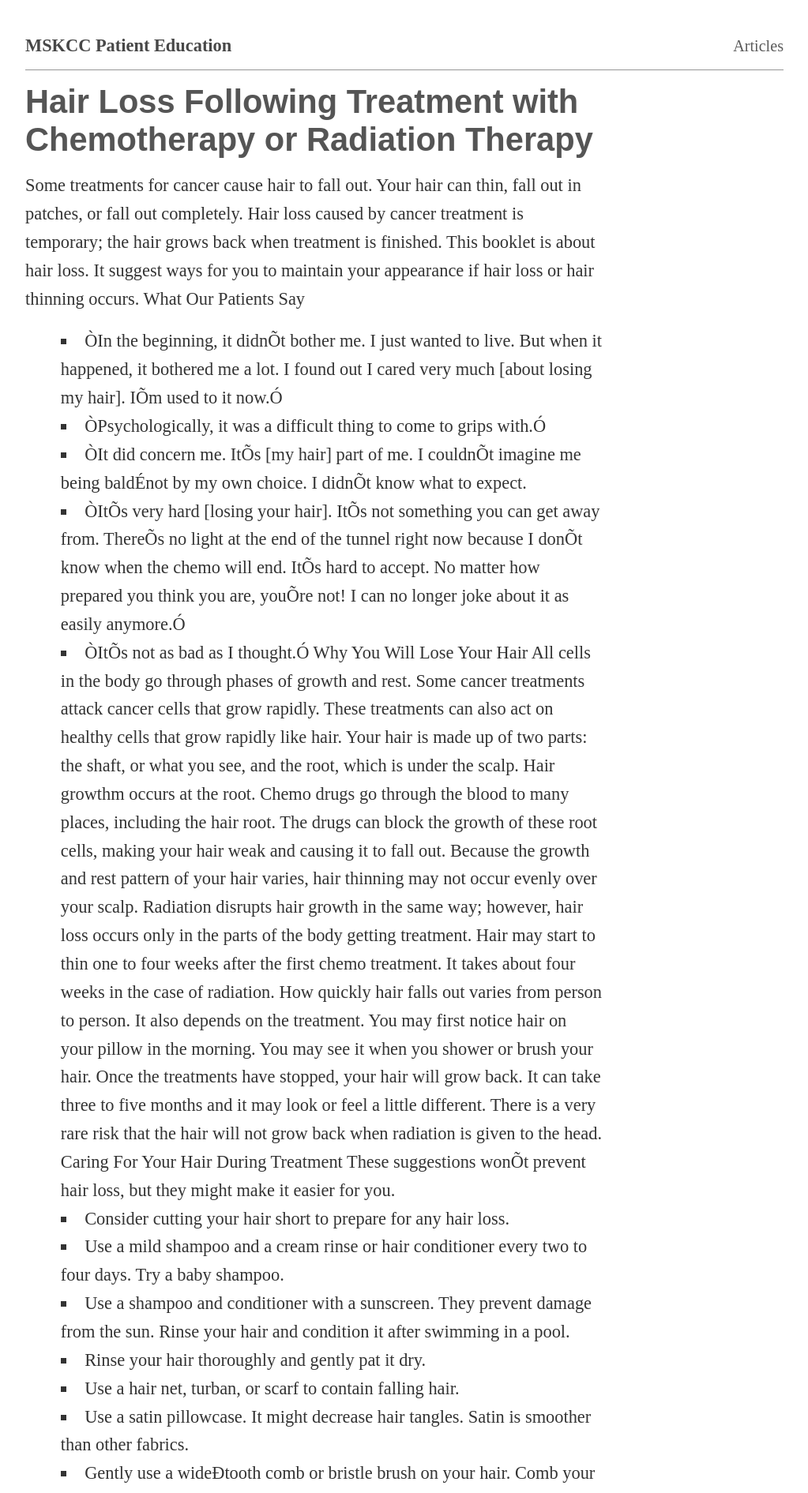
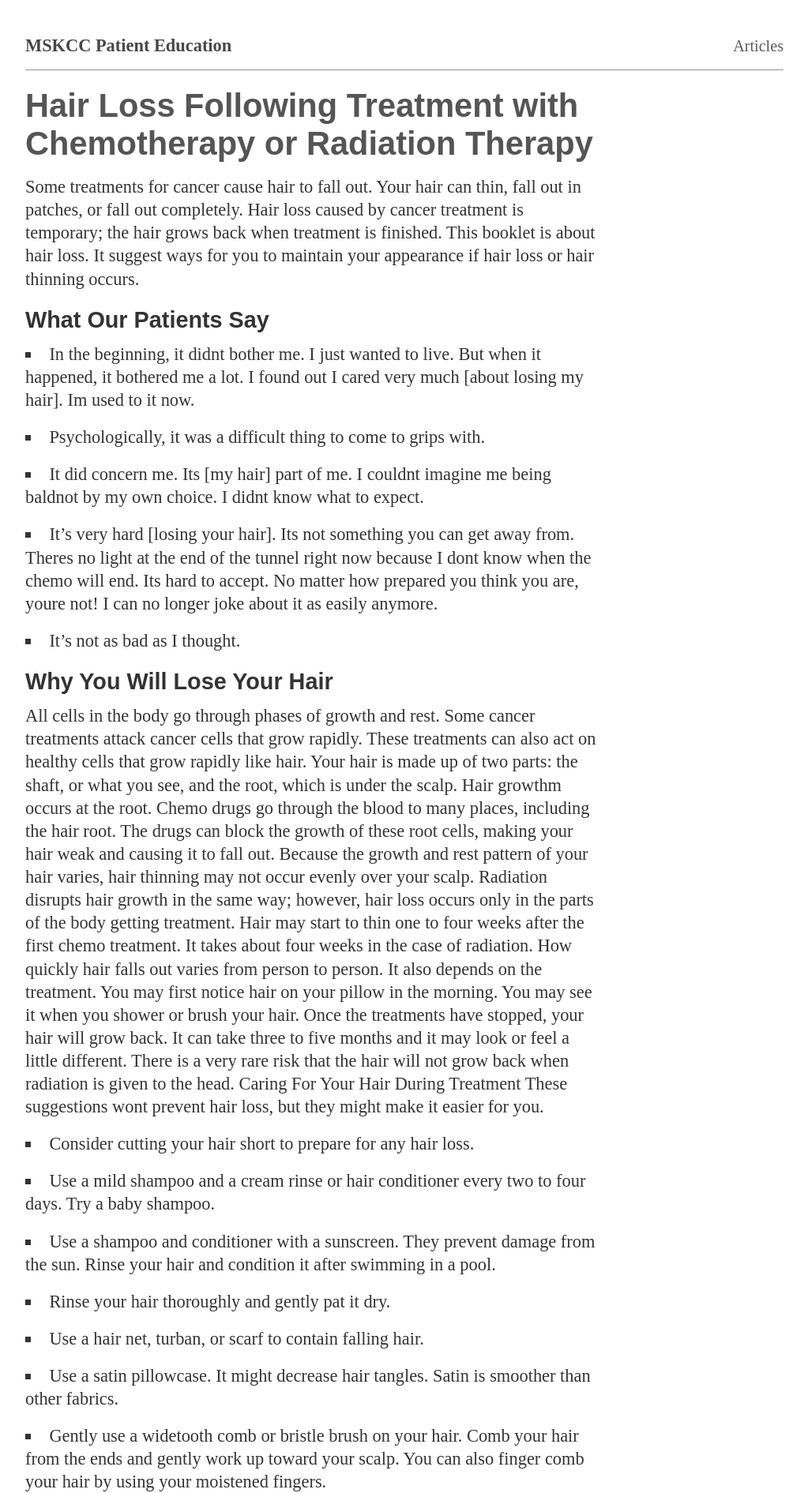
Before and after one commit to mskccpatiented/contentaudit, a Jekyll site: the page built from _posts/2012-10-29-hair-loss-following-treatment-with-chemotherapy-or-radiation-therapy-07.24.12.md, in a window 1280 px wide. Shown: the top 1891 px of the page at 79% size, without its empty margins (128-1151 px from the left). Built offline with Jekyll 4.4.1, drawn with Linux system fonts in a browser that asks for light colours; Markdown is read by kramdown in place of the engine named in the settings; some of the changed text lies outside the part shown.

```diff
--- a/_includes/posts_collate
+++ b/_includes/posts_collate
@@ -30,7 +30,8 @@ Usage:
       <ul id="all_articles">
     {% endif %}
 
-    <li><div id="status" class="{{ post.status}}">{{ post.status}}</div> <a href="{{ BASE_PATH }}{{ post.url }}" class="article_title">{{ post.title }}</a></li>
+    <li><div class="status {{ post.status}}">{{ post.status}}</div>
+    <div class="article_path"><a href="{{ BASE_PATH }}{{ post.url }}">{{ post.title }}</a></div></li>
 
     {% if forloop.last %}
       </ul>
--- a/_posts/2012-10-29-hair-loss-following-treatment-with-chemotherapy-or-radiation-therapy-07.24.12.md
+++ b/_posts/2012-10-29-hair-loss-following-treatment-with-chemotherapy-or-radiation-therapy-07.24.12.md
@@ -5,62 +5,77 @@ comments: true
 layout: default
 categories: [articles]
 tags: []
-status: unformatted
+status: formatted
 date: 29-10-2012
 ---
 Some treatments for cancer cause hair to fall out. Your hair can thin, fall out in patches, or fall out completely. Hair loss caused by cancer treatment is temporary; the hair grows back when treatment is finished.
 This booklet is about hair loss. It suggest ways for you to maintain your appearance if hair loss or hair thinning occurs.
-What Our Patients Say
-* ÒIn the beginning, it didnÕt bother me. I just wanted to live. But when it happened, it bothered me a lot. I found out I cared very much [about losing my hair]. IÕm used to it now.Ó
-* ÒPsychologically, it was a difficult thing to come to grips with.Ó
-* ÒIt did concern me. ItÕs [my hair] part of me. I couldnÕt imagine me being baldÉnot by my own choice. I didnÕt know what to expect.
-*  ÒItÕs very hard [losing your hair]. ItÕs not something you can get away from. ThereÕs no light at the end of the tunnel right now because I donÕt know when the chemo will end. ItÕs hard to accept. No matter how prepared you think you are, youÕre not! I can no longer joke about it as easily anymore.Ó
-* ÒItÕs not as bad as I thought.Ó
-Why You Will Lose Your Hair
+
+### What Our Patients Say
+
+* In the beginning, it didnt bother me. I just wanted to live. But when it happened, it bothered me a lot. I found out I cared very much [about losing my hair]. Im used to it now.
+* Psychologically, it was a difficult thing to come to grips with.
+* It did concern me. Its [my hair] part of me. I couldnt imagine me being baldnot by my own choice. I didnt know what to expect.
+* It's very hard [losing your hair]. Its not something you can get away from. Theres no light at the end of the tunnel right now because I dont know when the chemo will end. Its hard to accept. No matter how prepared you think you are, youre not! I can no longer joke about it as easily anymore.
+* It's not as bad as I thought.
+
+### Why You Will Lose Your Hair
 All cells in the body go through phases of growth and rest. Some cancer treatments attack cancer cells that grow rapidly. These treatments can also act on healthy cells that grow rapidly like hair. Your hair is made up of two parts: the shaft, or what you see, and the root, which is under the scalp. Hair growthm occurs at the root. Chemo drugs go through the blood to many places, including the hair root. The drugs can block the growth of these root cells, making your hair weak and causing it to fall out. Because the growth and rest pattern of your hair varies, hair thinning may not occur evenly over your scalp. Radiation disrupts hair growth in the same way; however, hair loss occurs only in the parts of the body getting treatment.
 Hair may start to thin one to four weeks after the first chemo treatment. It takes about four weeks in the case of radiation. How quickly hair falls out varies from person to person. It also depends on the treatment. You may first notice hair on your pillow in the morning. You may see it when you shower or brush your hair. Once the treatments have stopped, your hair will grow back. It can take three to five months and it may look or feel a little different. There is a very rare risk that the hair will not grow back when radiation is given to the head.
 Caring For Your Hair During Treatment
-These suggestions wonÕt prevent hair loss, but they might make it easier for you.
+These suggestions wont prevent hair loss, but they might make it easier for you.
+
 * Consider cutting your hair short to prepare for any hair loss.
 * Use a mild shampoo and a cream rinse or hair conditioner every two to four days. Try a baby shampoo.
 * Use a shampoo and conditioner with a sunscreen. They prevent damage from the sun. Rinse your hair and condition it after swimming in a pool.
 * Rinse your hair thoroughly and gently pat it dry.
 * Use a hair net, turban, or scarf to contain falling hair.
 * Use a satin pillowcase. It might decrease hair tangles. Satin is smoother than other fabrics.
-* Gently use a wideÐtooth comb or bristle brush on your hair. Comb your hair from the ends and gently work up toward your scalp. You can also ÒfingerÓ comb your hair by using your moistened fingers.
+* Gently use a widetooth comb or bristle brush on your hair. Comb your hair from the ends and gently work up toward your scalp. You can also finger comb your hair by using your moistened fingers.
 * Tell your hairdresser that you are receiving chemo. He or she can recommend gentle products.
 * If you have lost all your hair, keep your head covered in the summer. This prevents sunburn. Use a sunscreen on your scalp if you do not cover your head.
 * In the winter, cover your head with a hat, scarf, turban, or wig to prevent heat loss.
+
 Do not use the following on your hair. They may be too harsh or pull or tug on your hair.
-* Hair spray, coloring, dye, bleach, or permanents (ÒpermÓ)
+
+* Hair spray, coloring, dye, bleach, or permanents (perm)
 * Clips, barrettes, bobby pins, and scrunchies
 * Braids, corn rows, pony tails
 * Hair dryers, curlers, or curling irons
 * Rubber bathing or swimming caps
-Hairpieces
+
+### Hairpieces
 If you want to wear a wig, try to get it before your hair falls out. This way, you can match your hair color and style. If you have already had hair loss, bring a photo of your usual hair style and a lock of hair with you when you go to buy a wig. This will help you find one that looks like your hair did before your treatment started.
 When shopping for a wig, you may want to check prices in more than one store. The price and quality can be different. Ask your nurse or social worker for places to go. You can also call American Cancer Society for information. Your hairdresser may also be a good resource. A wig should:
+
 * Fit properly and comfortably.
 * Match your hair color.
 * Match your hair style.
 * Be easy to care for.
-When you try on a wig, ask for privacy. Many stores have Òtry-onÓ rooms. The salesperson may be trained to help you pick the best wig.
+
+When you try on a wig, ask for privacy. Many stores have try-on rooms. The salesperson may be trained to help you pick the best wig.
 You may want to start wearing your wig as soon as your hair begins to thin. As your hair gets thinner, you may need to have the wig adjusted to make it fit better.
-Custom-Made (expensive)
+
+#### Custom-Made (expensive)
 This is a wig designed just for you. It is made by hand. Varying amounts of hair are put into the wig one strand at a time.
 A mold is taken of your head so that the fit looks natural. Three visits are usually needed. One is for measuring. The others are to fit the wig, and have you check the color and styling.
 Customized Ready-Made (moderately expensive)
 These can be human hair, synthetic blends, or some of both. They are made in standard sizes, but can be fixed to fit. The wig can be styled to look more like your own hair.
-Ready-Made Stock (inexpensive)
+
+#### Ready-Made Stock (inexpensive)
 Stock wigs are usually made of stretch material in one-size fits all. The salesperson can show you how to comb it. If you buy a ready-made wig, you can wear it home the same day.
 The Area Hairpiece
 If you lose hair in only one area, a hairpiece might be better than a wig. It is made to blend in when combed into your own hair. An area hairpiece can be made in any size, color, or shape you want.
-The Fashion Hairpiece
-The fashion wig can be any hairstyle. Whatever you want can be made into this type of hairpiece. It can change your look or style at a momentÕs notice.
-Insurance
+
+#### The Fashion Hairpiece
+The fashion wig can be any hairstyle. Whatever you want can be made into this type of hairpiece. It can change your look or style at a moments notice.
+
+### Insurance
 Your health insurance may cover the cost of your wig or hair piece. The doctor must write a prescription first. Check with your insurance plan to see how much they will pay.
 If you have to pay for the wig yourself, you might be able to take the cost off your taxes. Check with your tax adviser. You can also call the American Cancer Society to see if they can give you a wig.
-Scarves, Turbans, and Hats
+
+### Scarves, Turbans, and Hats
 Scarves and turbans can be attractive and fashionable. They help hold hair that is falling out and also hide a bald scalp. Scarves made from silk may easily slide off your head. A scarf made of a cotton blend may be more comfortable. Turbans are sold in many drug stores. Some even have a small amount of hair at the forehead. They come in lots of colors and textures. Some patients have found it useful to use a wig, a scarf, and a turban at different times. Hats worn with or without scarves can also be attractive and comfortable.
-Look GoodÉFeel Better
-Make-up can make you look good and feel better during cancer treatment. That is what is behind the Look GoodÉFeel Better Program. It teaches you how to put on make-up when your skin color has changed or you have lost your eyebrows or eyelashes. To learn more, call your local American Cancer Society or call 1-800-395-LOOK.
+
+### Look GoodFeel Better
+Make-up can make you look good and feel better during cancer treatment. That is what is behind the Look GoodFeel Better Program. It teaches you how to put on make-up when your skin color has changed or you have lost your eyebrows or eyelashes. To learn more, call your local American Cancer Society or call 1-800-395-LOOK.
--- a/s/s.css
+++ b/s/s.css
@@ -49,6 +49,12 @@ table {
 }
 
 /* ---------- TYPE[CAST] ---------- */
+
+body{
+font-family: serif;
+font-size: 20px/22px;
+}
+
 blockquote, blockquote p, p blockquote{
 margin-bottom: 1em;
 font-weight: 400;
@@ -62,7 +68,7 @@ h2 {
 font-style: normal;
 letter-spacing: 0px;
 line-height: 1.15em;
-margin-top: 0em;
+margin-top: 0.5em;
 margin-bottom: 0.4em;
 font-weight: 600;
 font-family: sans-serif;
@@ -76,7 +82,7 @@ font-weight: 600;
 font-family:  sans-serif;
 font-size: 1.8em;
 text-transform: none;
-margin-bottom: 0.4em;
+margin: 0.8em 0 0.5em 0;
 color: rgba(51, 51, 51, 1.00);
 }
 
@@ -86,24 +92,24 @@ font-weight: 600;
 font-family:  sans-serif;
 font-size: 1.4em;
 text-transform: none;
-margin-bottom: 0.4em;
+margin: 0.8em 0 0.5em 0;
 color: rgba(51, 51, 51, 1.00);
 }
 
-li{
-text-indent: 0em;
-margin-left:2em;
-list-style: square inside;
+.content ul{
+
+}
+
+.content ul li, .content ol li{
+margin-bottom:1em;
+list-style:square inside;
 font-style: normal;
 font-weight: 400;
 font-family: serif;
 font-size: 1.4em;
-line-height: 1.6em;
+margin-bottom: 0.8em;
+line-height: 1.3em;
 color: rgba(51, 51, 51, 1.00);
-}
-
-ul, ol{
-margin-bottom:1em;
 }
 
 p {
@@ -113,7 +119,7 @@ font-weight: 400;
 font-family: serif;
 font-size: 1.4em;
 margin-bottom: 0.8em;
-line-height: 1.6em;
+line-height: 1.3em;
 color: rgba(51, 51, 51, 1.00);
 }
 
@@ -139,16 +145,15 @@ font-weight:bold;
 
 /*-- Article List Page, Status--*/
 
-#status{
+.status{
 font-family:helvetica, sans-serif;
-font-size:0.6em;
-padding:3px;
+padding:0.75em;
+font-size:1em;
+color:#666666;
 text-transform:uppercase;
 float:left;
-width:100px;
+width:120px;
 text-align:center;
--moz-border-radius: 10px;
-border-radius: 10px;
 }
 
 .formatted{
@@ -158,19 +163,21 @@ background:#A8C090;
 background:#F0C0A8;
 }
 
+.article_path{
+font-family:helvetica, sans-serif;
+padding:0.75em;
+font-size:1em;
+color:#666666;
+float:left;
+width:80%;
+}
+
 #all_articles li{
 clear:both;
-list-style:none;
-margin:1em 0 0 1em;
+padding-top:0.5em;
 }
 
-.article_title{
-font-size:0.75em;
-width:100%;
-padding:3px;
-margin-left:10px;
-text-decoration:none;
-font-family:helvetica, sans-serif;
+a.article_title{
 }
 
 a{
@@ -247,6 +254,22 @@ margin-left:2em;
 font-style:italic;
 }
 
+
+text-indent: 0em;
+margin-left:2em;
+list-style: square inside;
+
+
+
+
+
+/* ----- ------*/
+article{
+margin:1em 0 2em 0;
+border-bottom:1px solid rgba(150, 150, 150, 1.00);
+}
+
+
 .youhere{
 border-bottom:5px solid black;
 }
@@ -257,23 +280,6 @@ border-bottom:3px solid black;
 
 footer ul li a{
 }
-
-
-
-
-body{
-font-family: serif;
-font-size: 18px/20px;
-}
-
-
-
-article{
-margin:1em 0 2em 0;
-border-bottom:1px solid rgba(150, 150, 150, 1.00);
-}
-
-
 
 .many{
 padding-bottom:1.5em;
@@ -383,6 +389,12 @@ float:right;
 #primary ul li,#secondary ul li{
 list-style:none;
 display:inline;
+font-style: normal;
+font-weight: 400;
+font-family: serif;
+font-size: 1.4em;
+line-height: 1.6em;
+color: rgba(51, 51, 51, 1.00);
 }
 
 #secondary ul li{
@@ -396,12 +408,6 @@ line-height: 1em;
 text-decoration:none;
 color: rgba(101, 101, 101, 1.00);
 padding-bottom:3px;
-}
-
-#content ul li{
-margin-left: 0;
-padding-left: 1em;
-text-indent: -1em;
 }
 
 #primary ul{
@@ -485,7 +491,7 @@ line-height: 1.4em;
 
 @media screen and (min-width: 960px) {
 #wrapper{ color: #222; width: 960px; margin: 0 auto; margin-bottom:40px; margin-top:0; padding: 1.5em; text-align: left; overflow: visible; }
-.content_wide{ width:100%; }
+.content_wide{ width:100%;}
 .content{ width:730px; }
 .postmeta{float:none;margin:0 0 1em 0;width:100%;}
 .postmeta .permalink{display:inline;font-size: 1em; color: rgba(100, 100, 100, 1.00);}
```
Also changed, not shown: _posts/2012-10-29-functional-mri.md (+24 -32 lines), _posts/2012-10-29-guidelines-for-patients-with-a-low-platelet-count.md (deleted, +0 -75 lines), _posts/2012-10-29-handling-fatigue-during-and-after-cancer-treatment.md (+30 -27 lines), feed.xml (+4 -4 lines), 7 other files.
